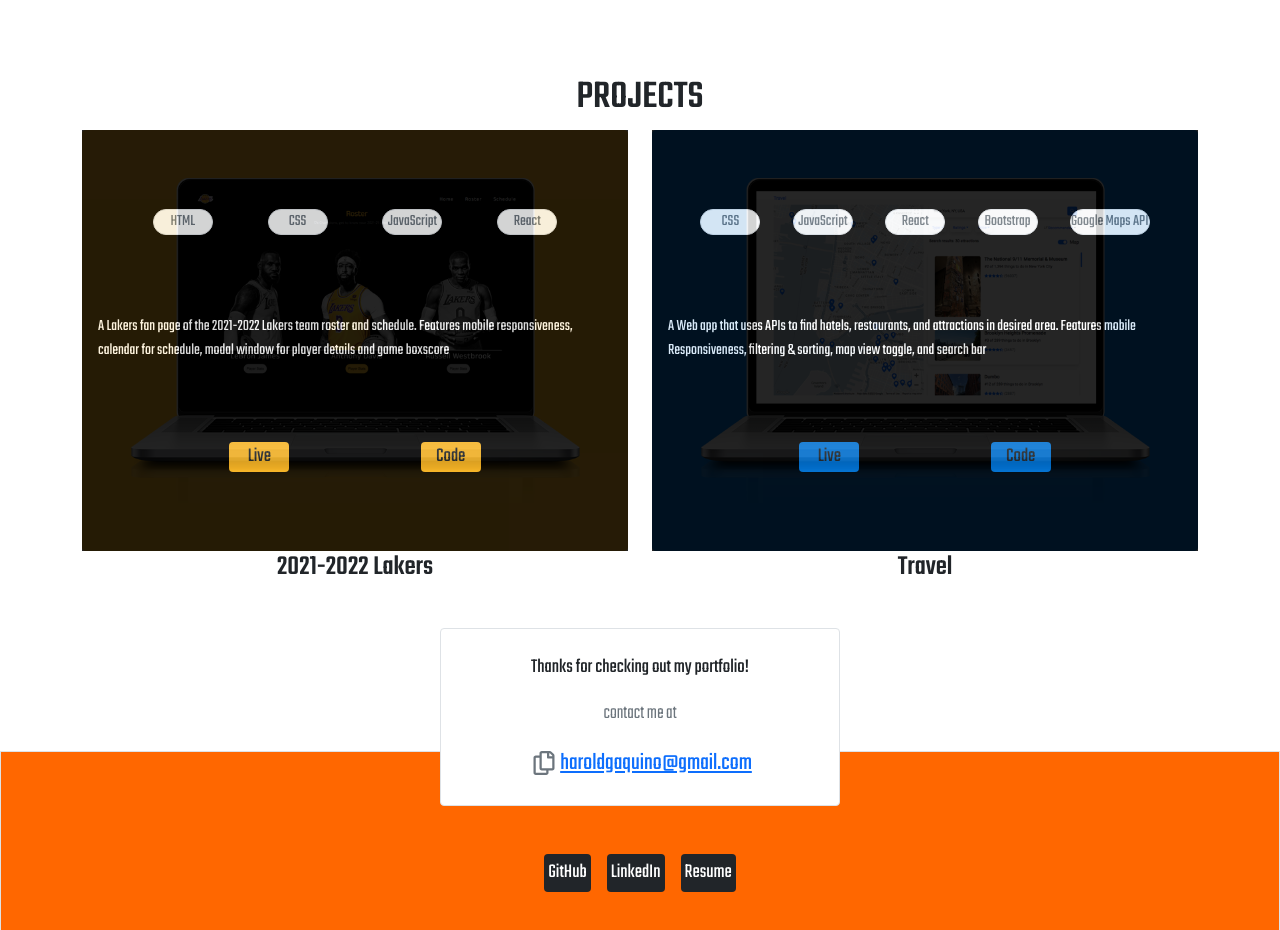
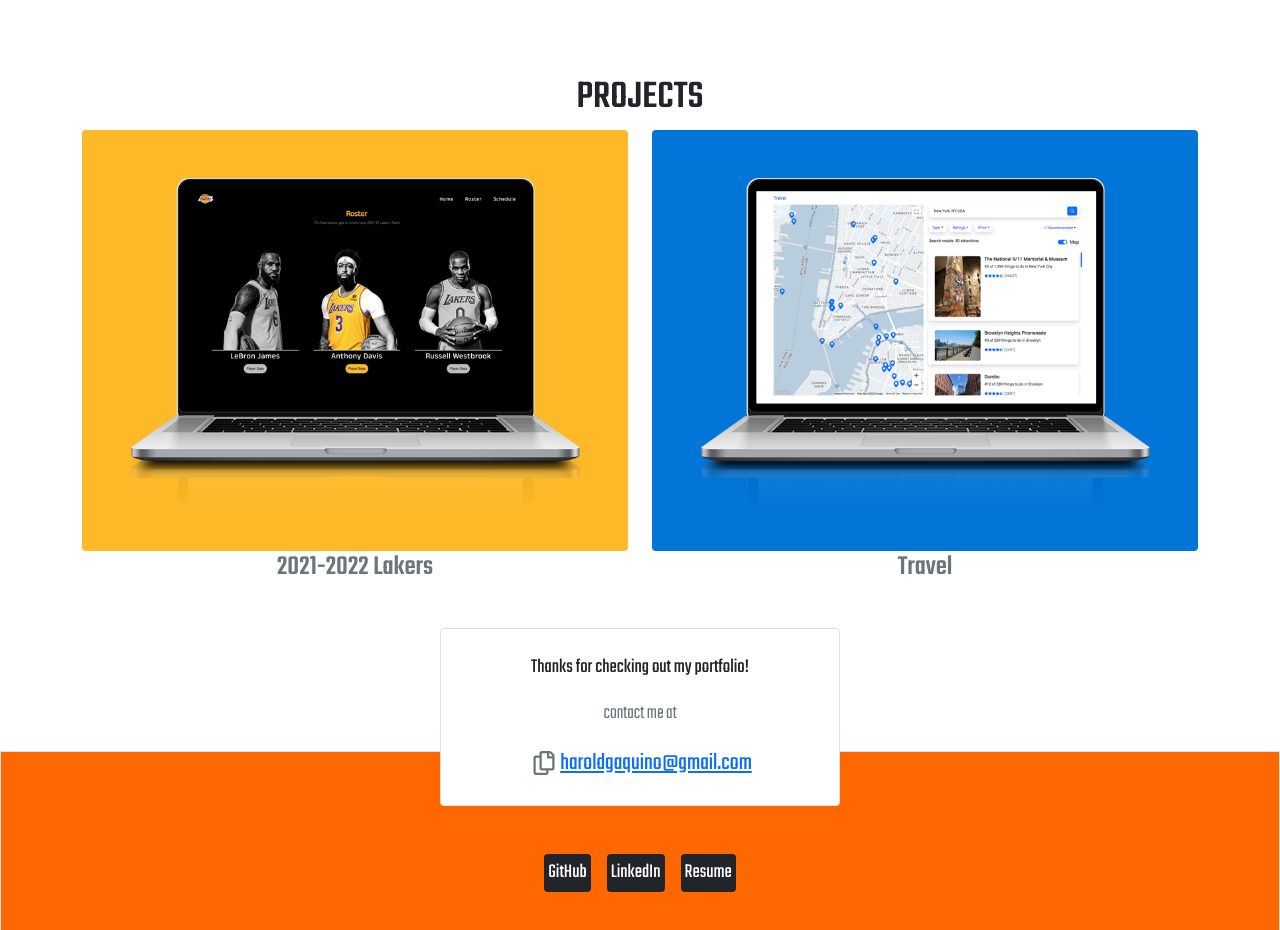
Before and after one commit to haroldaqu/bootstrap-portfolio, a React (Create React App) app: page / in a window 1280 px wide. Shown: the part 1580-2510 px from the top of the page. Built offline with nearby package versions, Linux system fonts and the light colour scheme.

Commit message:
Project Img
1. make project img clickable and open site on new tab

```diff
--- a/src/components/ProjectCards.js
+++ b/src/components/ProjectCards.js
@@ -2,10 +2,14 @@
 
 const ProjectsCard = ({project}) => {
 
-    const [hover, setHover] = useState(true)
+    const [hover, setHover] = useState(false)
+
+    const openInNewTab = url => {
+        window.open(url, '_blank', 'noopener,noreferrer');
+    };
 
     return (
-        <div className="card border-0"  id="project-card" onMouseOver={() => setHover(true)}  onMouseOut={() => setHover(false)} >
+        <div className="card border-0"  id="project-card" onMouseOver={() => setHover(true)}  onMouseOut={() => setHover(false)} onClick={() => openInNewTab(project.live)}>
             <div className="position-relative p-5 rounded-1" style={{backgroundColor : project.bg}}>
                 <img src={project.img} alt="" className="card-img rounded-1" />
                 <div className={`card-body  position-absolute w-100 h-100 ${hover ? 'd-flex' : 'd-none' } flex-column justify-content-evenly align-items-center`} id="card-body">
@@ -14,7 +18,7 @@
                     </div>
                     <p className="card-text text-secondary w-100 text-white">{project.description}</p>
                     <div className="d-flex justify-content-evenly w-100" >
-                        <a className=" text-dark border-0 fs-5 rounded-1 text-decoration-none text-center" id="project-btn"  href={project.git} target="_blank" style={{backgroundColor: project.bg}} >Live</a>
+                        <a className=" text-dark border-0 fs-5 rounded-1 text-decoration-none text-center" id="project-btn"  href={project.live} target="_blank" style={{backgroundColor: project.bg}} >Live</a>
                         <a className=" text-dark border-0 fs-5 rounded-1 text-decoration-none text-center" id="project-btn" href={project.git} target="_blank" style={{backgroundColor : project.bg}}>Code</a>
                     </div>
                 </div>
--- a/src/data/projectData.js
+++ b/src/data/projectData.js
@@ -7,6 +7,7 @@
         title: '2021-2022 Lakers',
         description: 'A Lakers fan page of the 2021-2022 Lakers team roster and schedule. Features mobile responsiveness, calendar for schedule, modal window for player details and game boxscore',
         stack: ['HTML', 'CSS', 'JavaScript', 'React'],
+        live: 'https://lakers-fanpage.netlify.app/',
         git: 'https://github.com/haroldaqu/lakers-fan-page',
         bg: '#FDB927'
     },
@@ -16,6 +17,7 @@
         title: 'Travel',
         description: 'A Web app that uses APIs to find hotels, restaurants, and attractions in desired area. Features mobile Responsiveness, filtering & sorting, map view toggle, and search bar',
         stack: ['CSS', 'JavaScript', 'React', 'Bootstrap', 'Google Maps API'],
+        live: 'https://travel-locations.netlify.app/',
         git: 'https://github.com/haroldaqu/travel-app',
         bg: '#0275d8'
     },
```
